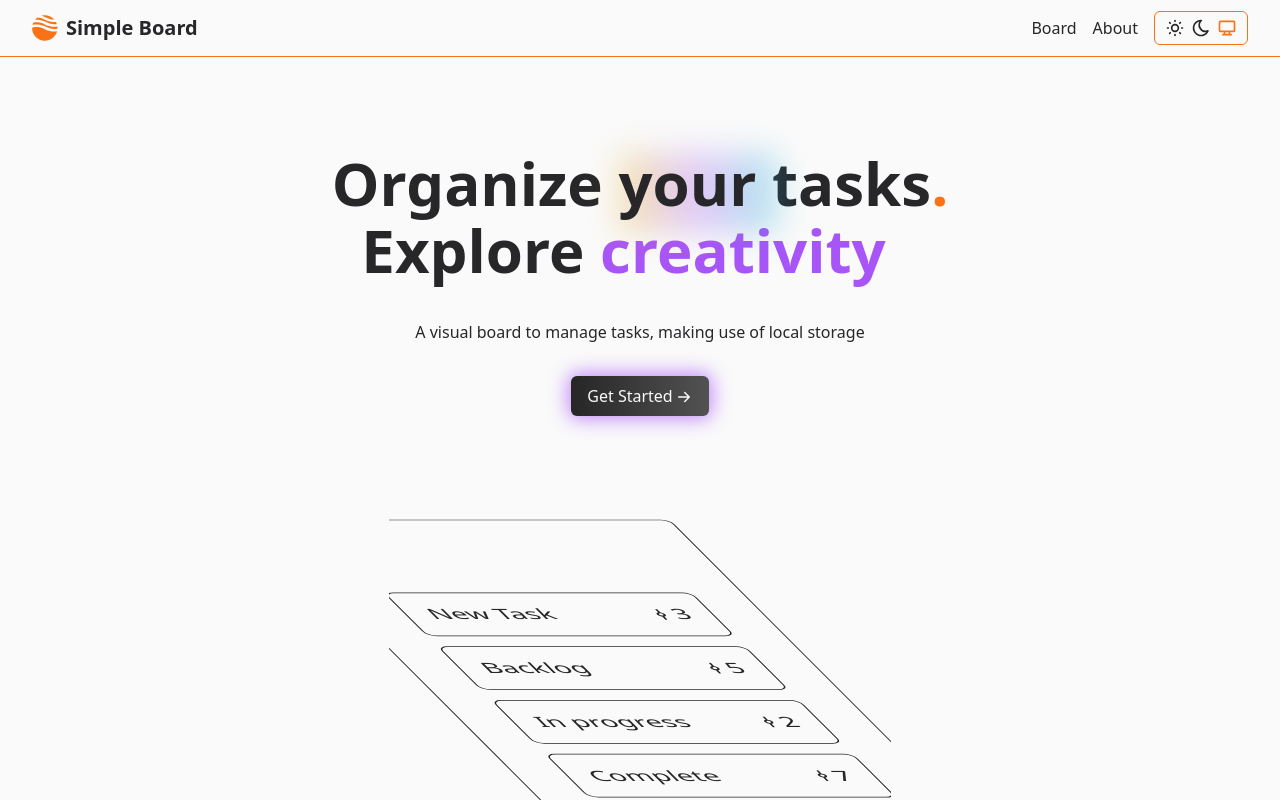
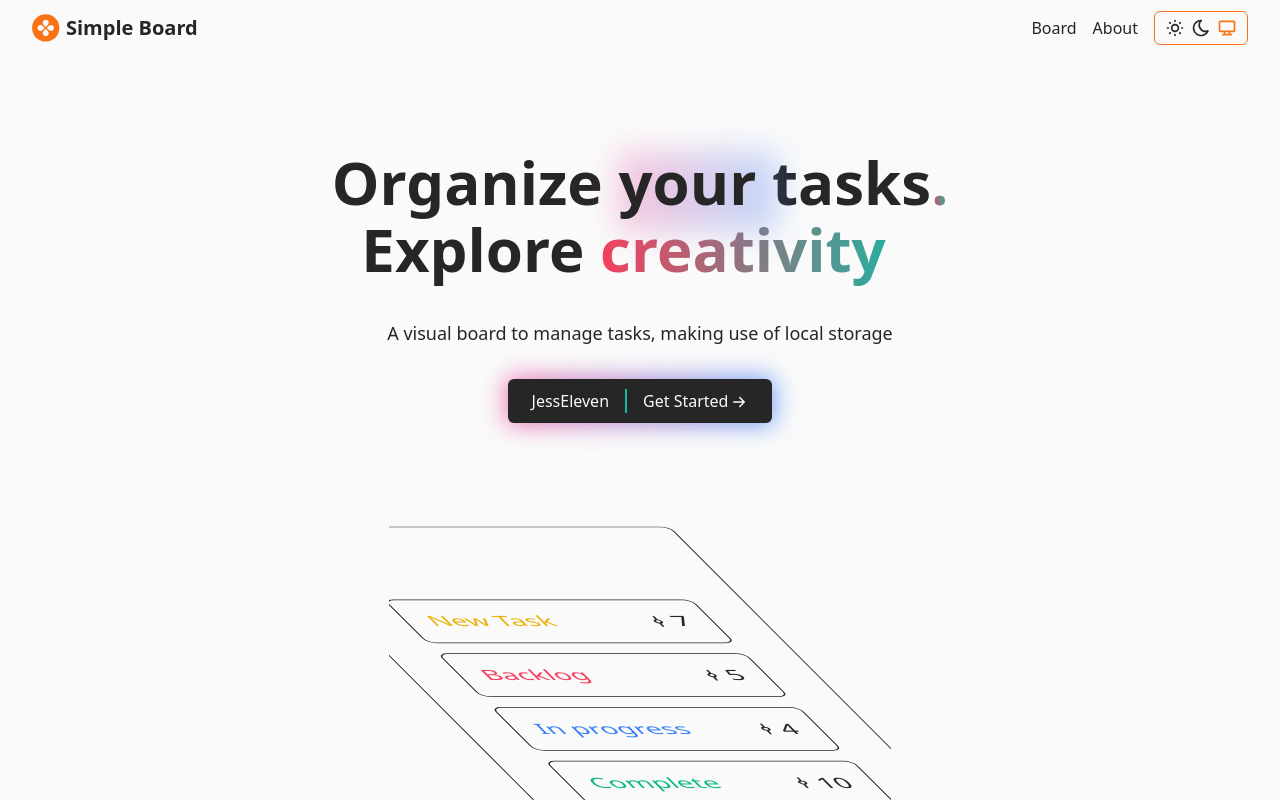
Before and after one commit to JessEleven/simple-board-react, a React (Vite) app: page / in a window 1280 px wide. Shown: the top 800 px of the page. Built offline with nearby package versions, Linux system fonts and the light colour scheme.

Commit message:
improving and optimizing landing pages and board, UI version: 2.0.0

```diff
--- a/src/components/footer.jsx
+++ b/src/components/footer.jsx
@@ -3,7 +3,7 @@ import { SvgGitHub } from '../resources/assets/svg-global'
 
 function Footer () {
   return (
-    <footer className='border-t border-orange-500'>
+    <footer className='border-t border-neutral-500'>
       <div className='container px-0 md:px-8 py-8 mx-auto flex items-center sm:flex-row flex-col'>
 
         <Link translate='no' className='flex items-center font-medium md:justify-start justify-center cursor-text'>
--- a/src/components/navbar.jsx
+++ b/src/components/navbar.jsx
@@ -4,13 +4,13 @@ import MenuMobile from './menu-mobile'
 
 function Navbar () {
   return (
-    <header id='sss5' className='border-b border-orange-500'>
+    <header>
       <div className='container mx-auto px-4 md:px-8'>
         <div className='flex h-14 items-center justify-between'>
 
           <Link translate='no' to='/' className='flex gap-x-1.5 items-center'>
             <img src='/logo.svg' alt='SB' className='w-7 h-7' />
-            <h2 className='text-xl hidden md:flex items-center font-semibold'>Simple Board</h2>
+            <h2 className='text-xl hidden md:flex items-center font-bold'>Simple Board</h2>
           </Link>
 
           <div className='md:flex md:items-center md:gap-4'>
--- a/src/pages/components/burn-barrel.jsx
+++ b/src/pages/components/burn-barrel.jsx
@@ -24,10 +24,10 @@ function BurnBarrel ({ setCards }) {
       onDrop={handleDragEnd}
       onDragOver={handleDragOver}
       onDragLeave={handleDragLeave}
-      className={`mt-[55px] grid h-60 w-60 shrink-0 place-content-center rounded-md border text-3xl ${
+      className={`mt-[60px] grid h-60 w-60 shrink-0 place-content-center rounded-md ring-1 text-3xl ${
         active
-          ? 'border-red-800 bg-red-800/20 text-red-500'
-          : 'border-neutral-500 bg-neutral-500/20 text-neutral-500'
+          ? 'ring-red-800 bg-red-800/20 text-red-500'
+          : 'ring-neutral-500 bg-neutral-500/20 text-neutral-500'
       }`}
     >
       {active ? <SvgCampfire className='animate-bounce' /> : <SvgTrash />}
--- a/src/pages/components/card.jsx
+++ b/src/pages/components/card.jsx
@@ -25,7 +25,7 @@ function Card ({ title, id, column, handleDragStart, active }) {
         layoutId={id}
         draggable='true'
         onDragStart={(e) => handleDragStart(e, { title, id, column })}
-        className='cursor-grab flex items-start justify-between rounded-md border dark:border-neutral-500 border-neutral-800 p-3 active:cursor-grabbing break-words normal-case whitespace-pre-wrap'
+        className='cursor-grab flex items-start justify-between rounded-md ring-1 dark:ring-neutral-500 ring-neutral-800 p-3 active:cursor-grabbing break-words normal-case whitespace-pre-wrap'
         // onMouseEnter={() => setHover(true)}
         // onMouseLeave={() => setHover(false)}
       >
--- a/src/pages/landing-page.jsx
+++ b/src/pages/landing-page.jsx
@@ -1,39 +1,19 @@
 import { TypeAnimation } from 'react-type-animation'
 import { Link } from 'react-router-dom'
 import { SvgArrowRight } from '../resources/assets/svg-global'
-import menuCadrs from './menu-card'
 import Footer from '../components/footer'
-import { SvgKeyframer } from './assets/svg-kanban'
+import { listColums, menuCadrs } from './menu-landing'
 
 export function LandingPage () {
-  const list = [
-    {
-      title: 'New Task',
-      num: 3
-    },
-    {
-      title: 'Backlog',
-      num: 5
-    },
-    {
-      title: 'In progress',
-      num: 2
-    },
-    {
-      title: 'Complete',
-      num: 7
-    }
-  ]
-
   return (
     <main className='mt-16 md:mt-24'>
       <section className='text-4xl md:text-6xl text-center font-bold'>
         <h1>Organize {' '}
           <span className='relative inline-flex'>
-            <span className='bg-gradient-to-r from-yellow-500 via-purple-500 to-cyan-500 blur-lg filter opacity-30 w-40 h-20 absolute inset-0' />
+            <span className='bg-gradient-to-r from-pink-500 to-blue-500 blur-lg filter opacity-30 w-40 h-20 absolute inset-0' />
             <span className='relative'>your</span>
           </span>
-          {' '} tasks<span className='text-orange-500'>.</span>
+          {' '} tasks<span className='bg-clip-text text-transparent bg-gradient-to-r from-rose-500 to-teal-500'>.</span>
         </h1>
 
         <span className='leading-tight relative'>Explore </span>
@@ -49,21 +29,22 @@ export function LandingPage () {
           speed={20}
           wrapper='span'
           repeat={Infinity}
-          className='text-purple-500 lowercase dark:text-emerald-500'
+          className='bg-clip-text text-transparent bg-gradient-to-r from-rose-500 to-teal-500'
         />
       </section>
 
       <section className='flex flex-col justify-center mt-8'>
-        <h3 className='text-center px-4 md:px-0 text-base'>
+        <h3 className='text-center px-8 md:px-0 text-base md:text-lg'>
           A visual board to manage tasks, making use of local storage
         </h3>
 
-        <div className='flex justify-center font-medium text-base mt-8'>
-          <div className='relative'>
-            <div className='absolute rounded-md blur-[10px] opacity-75 -inset-0.5 bg-purple-500 dark:bg-emerald-500' />
-            <div className='relative rounded-md px-4 py-2 bg-gradient-to-r from-neutral-800 to-neutral-600'>
-              <Link to='/board' className='flex items-center gap-x-0.5 text-base font-medium text-neutral-50'>
-                <span>Get Started</span>
+        <div className='flex justify-center font-medium text-base text-neutral-50 mt-8'>
+          <div className='relative group'>
+            <div className='absolute rounded-md blur-md opacity-75 -inset-0.5 bg-gradient-to-r from-pink-500 to-blue-500' />
+            <div className='relative flex justify-center items-center divide-x-2 divide-teal-500 rounded-md px-6 py-2.5 bg-neutral-800'>
+              <h4 className='mr-4'>JessEleven</h4>
+              <Link to='/board' className='flex items-center gap-x-0.5'>
+                <span className='ml-4'>Get Started</span>
                 <SvgArrowRight className='mt-0.5' />
               </Link>
             </div>
@@ -72,17 +53,17 @@ export function LandingPage () {
       </section>
 
       <section className='flex justify-center mt-8'>
-        <div className='w-[502px] h-[502px] overflow-hidden'>
+        <div className='w-[502px] h-auto overflow-hidden'>
           <div className='flex justify-center items-center'>
             <div className='flex flex-col justify-center w-48 md:w-72 h-[400px] md:h-[494px] rounded-md skew-y-[45deg] -rotate-45 ring-1 ring-current'>
               <div className='text-base md:text-xl text-center space-y-4 font-medium px-4 md:px-6 lg:px-9'>
 
-                {list?.map((op) => (
+                {listColums?.map((op) => (
                   <article key={op.title} className='flex justify-between py-4 px-4 ring-1 ring-current rounded-md'>
-                    <h3>{op.title}</h3>
-                    <div className='flex items-center'>
-                      <SvgKeyframer />
-                      <span>{op.num}</span>
+                    <h3 className={`${op.headingColor}`}>{op.title}</h3>
+                    <div className='flex items-center gap-x-0.5'>
+                      <span>{op.icon}</span>
+                      <span>{op.cards}</span>
                     </div>
                   </article>
                 ))}
@@ -93,18 +74,19 @@ export function LandingPage () {
         </div>
       </section>
 
-      <section className='-mt-16 md:mt-8 mb-16 md:mb-24'>
+      <section className='mt-8 mb-16 md:mb-24'>
         <h3 className='text-3xl font-semibold text-center'>
           An application that uses
         </h3>
 
-        <p className='text-base text-center mt-4 px-4 md:px-0'>
+        <p className='text-base md:text-lg text-center mt-4 px-4 md:px-0'>
           It aims to be simple, without going beyond the extraordinary
           <br className='hidden md:block' /> with its functionalities and tools.
         </p>
 
         <div className='flex justify-center mt-6'>
           <div className='grid grid-cols-1 md:grid-cols-3 gap-4 px-4 md:px-0'>
+
             {menuCadrs?.map((op) => (
               <article key={op.title} className='rounded-md w-full effect ring-transparent hover:ring-neutral-500 ring-1 md:w-60 p-5 bg-gradient-to-r from-neutral-200 to-slate-100 dark:bg-gradient-to-r dark:from-neutral-900 dark:to-neutral-700'>
                 <div className='flex items-center justify-between'>
@@ -114,6 +96,7 @@ export function LandingPage () {
                 <p className='text-base mt-2'>{op.content}</p>
               </article>
             ))}
+
           </div>
         </div>
       </section>
--- a/src/pages/menu-card.jsx
+++ b/src/pages/menu-landing.jsx
@@ -1,6 +1,34 @@
 import { SvgArrowMaximize, SvgDatabase, SvgSparkles } from '../resources/assets/svg-global'
+import { SvgKeyframer } from './assets/svg-kanban'
 
-const menuCadrs = [
+export const listColums = [
+  {
+    title: 'New Task',
+    headingColor: 'text-yellow-500',
+    icon: <SvgKeyframer />,
+    cards: 7
+  },
+  {
+    title: 'Backlog',
+    headingColor: 'text-rose-500',
+    icon: <SvgKeyframer />,
+    cards: 5
+  },
+  {
+    title: 'In progress',
+    headingColor: 'text-blue-500',
+    icon: <SvgKeyframer />,
+    cards: 4
+  },
+  {
+    title: 'Complete',
+    headingColor: 'text-emerald-500',
+    icon: <SvgKeyframer />,
+    cards: 10
+  }
+]
+
+export const menuCadrs = [
   {
     title: 'Drag & Drop',
     icon: <SvgArrowMaximize />,
@@ -20,5 +48,3 @@ const menuCadrs = [
     content: 'Movement and dynamism to the elements without losing performance. Creating an attractive visual experience for users.'
   }
 ]
-
-export default menuCadrs
--- a/src/resources/styles/index.css
+++ b/src/resources/styles/index.css
@@ -4,7 +4,7 @@
 
 /* Global clases */
 body {
-  @apply dark:bg-neutral-800 bg-neutral-50 dark:text-zinc-200 text-zinc-800
+  @apply dark:bg-neutral-800 bg-neutral-50 dark:text-neutral-50 text-neutral-800
 }
 
 .effect {
@@ -12,12 +12,12 @@ body {
 }
 
 /* Add card Component */
-.btn-add {
-  @apply bg-neutral-500 hover:bg-neutral-600 rounded-md py-1.5 flex gap-x-0.5 items-center effect
+.btn {
+  @apply mt-1.5 py-1.5 flex gap-x-0.5 items-center rounded-md
 }
 
-.btn-close {
-  @apply mt-1.5 bg-pink-700 hover:bg-pink-800 rounded-md py-1.5 px-3 flex gap-x-0.5 items-center effect
+.btn-add {
+  @apply dark:bg-neutral-50 bg-neutral-800 dark:text-neutral-800 text-neutral-50
 }
 
 .btn-editor {
```
Also changed, not shown: src/pages/board-page.jsx (+12 -7 lines), src/pages/components/add-card.jsx (+4 -4 lines), src/pages/components/column.jsx (+4 -4 lines), public/logo.svg.
